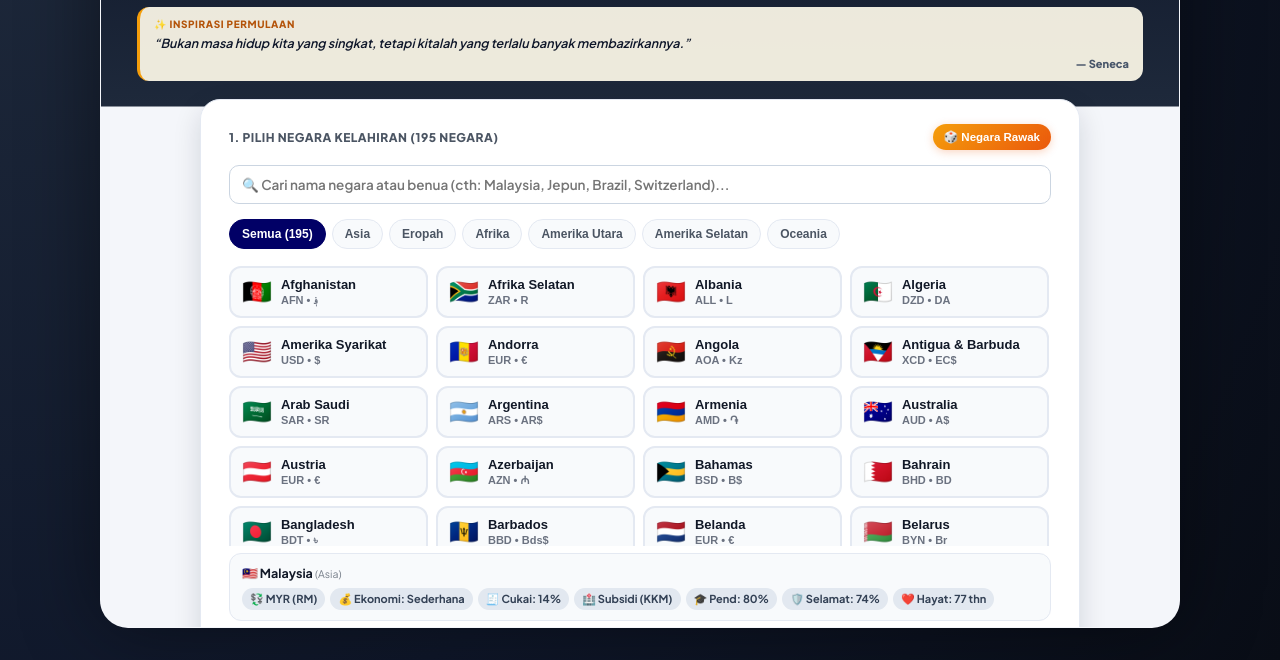
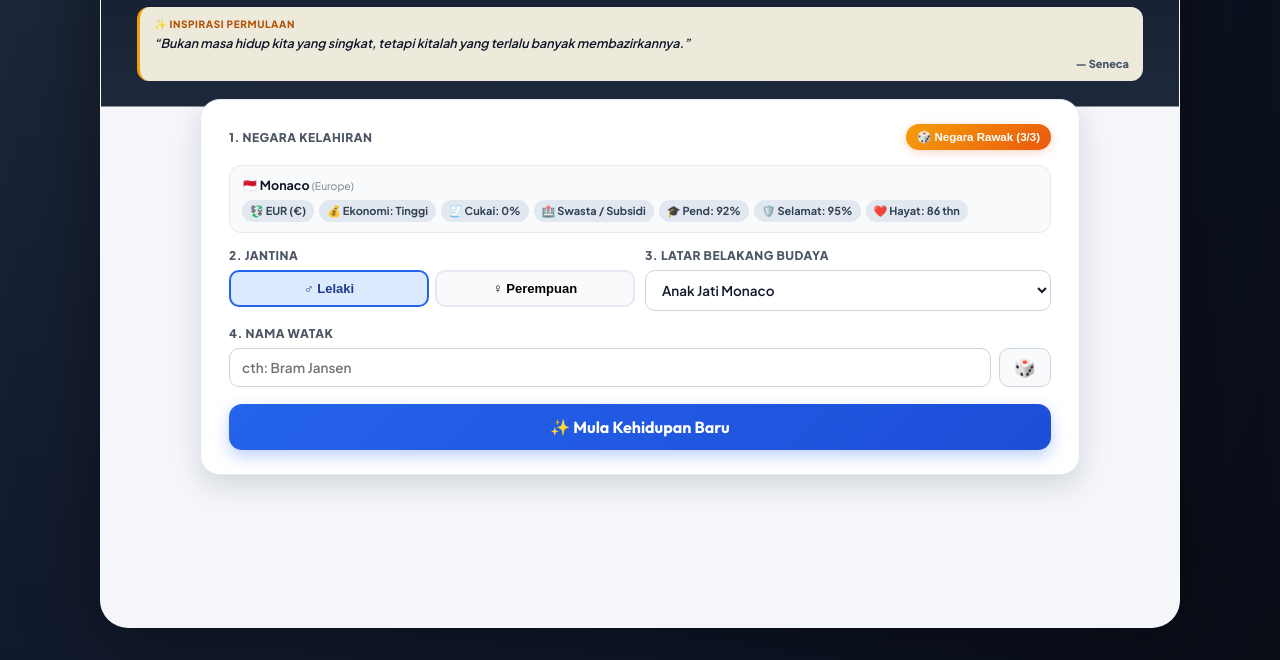
Before and after one commit to asrafsaharudin97-star/worldlife-sim, a plain HTML site: page index.html in a window 1280 px wide. Shown: the part 156-816 px from the top of the page. Drawn offline with Linux system fonts and the light colour scheme.

Commit message:
Remove Israel from country data, hide country list, and limit random country rerolls to 3

```diff
--- a/index.html
+++ b/index.html
@@ -136,7 +136,7 @@
     <!-- Skrin Permulaan / Cipta Watak -->
     <section id="start-screen" class="start-screen">
       <div class="start-hero">
-        <div class="hero-badge">🌏 Simulator Kehidupan • 195 Negara Dunia</div>
+        <div class="hero-badge">🌏 Simulator Kehidupan • <span id="hero-country-count"></span> Negara Dunia</div>
         <h1 class="hero-title">World<span>Life</span></h1>
         <p class="hero-desc">
           Jalani seperti mana yang kamu ingin kan
@@ -147,12 +147,9 @@
       <div class="creator-card">
         <div class="creator-section">
           <div class="country-picker-head">
-            <label class="creator-label" style="margin:0;">1. Pilih Negara Kelahiran (195 Negara)</label>
-            <button type="button" id="btn-random-country" class="random-country-btn" title="Pilih negara secara rawak">🎲 Negara Rawak</button>
+            <label class="creator-label" style="margin:0;">1. Negara Kelahiran</label>
+            <button type="button" id="btn-random-country" class="random-country-btn" title="Tukar negara secara rawak">🎲 Negara Rawak (3/3)</button>
           </div>
-          <input type="text" id="country-search" class="input-field country-search-input" placeholder="🔍 Cari nama negara atau benua (cth: Malaysia, Jepun, Brazil, Switzerland)..." />
-          <div id="continent-filters" class="tab-pills" style="margin-bottom:8px;"></div>
-          <div id="country-grid" class="country-grid country-grid-scroll"></div>
           <div id="country-preview" class="country-preview"></div>
         </div>
 
--- a/js/data/world_countries.js
+++ b/js/data/world_countries.js
@@ -158,7 +158,6 @@
     ['ID','Indonesia','🇮🇩','Asia','IDR','Rp ',15800,0.34,0.34,0.15,'Subsidi (BPJS)',0.30,68,66,72,'indonesian','Jakarta'],
     ['IR','Iran','🇮🇷','Asia','IRR','﷼',42000,0.30,0.35,0.15,'Subsidi',0.35,74,58,77,'persian_turkic','Tehran'],
     ['IQ','Iraq','🇮🇶','Asia','IQD','IQD ',1310,0.32,0.38,0.12,'Subsidi',0.40,56,42,72,'arabic_me','Baghdad'],
-    ['IL','Israel','🇮🇱','Asia','ILS','₪',3.7,1.05,0.88,0.28,'Subsidi',0.40,88,65,83,'arabic_me','Jerusalem'],
     ['JP','Jepun','🇯🇵','Asia','JPY','¥',152,1.08,0.86,0.24,'Subsidi (NHI)',0.35,95,94,85,'japanese','Tokyo'],
     ['JO','Jordan','🇯🇴','Asia','JOD','JD ',0.71,0.38,0.48,0.14,'Subsidi',0.45,74,72,76,'arabic_me','Amman'],
     ['KZ','Kazakhstan','🇰🇿','Asia','KZT','₸',450,0.44,0.42,0.10,'Subsidi',0.40,78,68,74,'persian_turkic','Astana'],
@@ -497,7 +496,7 @@
   }
 
   window.WORLD_CONTINENTS = [
-    { id: 'ALL', label: 'Semua (195)' },
+    { id: 'ALL', label: `Semua (${Object.keys(window.COUNTRIES).length})` },
     { id: 'Asia', label: 'Asia' },
     { id: 'Europe', label: 'Eropah' },
     { id: 'Africa', label: 'Afrika' },
--- a/js/ui/app.js
+++ b/js/ui/app.js
@@ -90,55 +90,23 @@ window.App = {
       quoteWrap.innerHTML = Quotes.renderQuoteCard(Quotes.getByCategory('new_life'), 'Inspirasi Permulaan');
     }
 
-    // Penapis Benua
-    const contWrap = document.getElementById('continent-filters');
-    const continents = window.WORLD_CONTINENTS || [{ id: 'ALL', label: 'Semua' }];
-    if (contWrap) {
-      contWrap.innerHTML = continents.map(ct => `
-        <button type="button" class="tab-pill cont-pill ${ct.id === 'ALL' ? 'active' : ''}" data-cont="${ct.id}">${ct.label}</button>
-      `).join('');
-      contWrap.querySelectorAll('.cont-pill').forEach(pill => {
-        pill.addEventListener('click', () => {
-          this.creator.continent = pill.dataset.cont;
-          contWrap.querySelectorAll('.cont-pill').forEach(p => p.classList.remove('active'));
-          pill.classList.add('active');
-          this._renderCreatorCountryGrid();
-        });
-      });
-    }
+    // Kemas kini jumlah negara dinamik
+    const countEl = document.getElementById('hero-country-count');
+    if (countEl) countEl.textContent = String(Object.keys(window.COUNTRIES).length);
 
-    // Carian pantas negara / benua
-    const searchEl = document.getElementById('country-search');
-    if (searchEl) {
-      searchEl.addEventListener('input', (e) => {
-        this.creator.search = e.target.value.trim().toLowerCase();
-        Utils.debounceKey('creator-country-search', () => this._renderCreatorCountryGrid(), 160);
-      });
-    }
-
-    // Butang Negara Rawak
+    // Butang Negara Rawak (had maksimum 3 kali rawak)
     const randCountryBtn = document.getElementById('btn-random-country');
     if (randCountryBtn) {
       randCountryBtn.addEventListener('click', () => {
-        const all = Object.values(window.COUNTRIES);
-        const picked = Utils.pick(all);
+        if ((this.creator.rerollsLeft ?? 0) <= 0) return;
+        const picked = this._rollRandomCountry(true);
         if (!picked) return;
-        this.creator.countryId = picked.id;
-        this.creator.continent = 'ALL';
-        this.creator.search = '';
-        if (searchEl) searchEl.value = '';
-        if (contWrap) {
-          contWrap.querySelectorAll('.cont-pill').forEach(p => p.classList.toggle('active', p.dataset.cont === 'ALL'));
-        }
-        this._renderCreatorCountryGrid();
+        this.creator.rerollsLeft = Math.max(0, (this.creator.rerollsLeft ?? 3) - 1);
         this._syncCreatorCountry();
-        const selEl = document.querySelector(`#country-grid .country-card-opt[data-cid="${picked.id}"]`);
-        if (selEl) selEl.scrollIntoView({ block: 'nearest', behavior: 'smooth' });
+        this._updateRandomCountryBtn();
         this.toast(`🎲 Negara rawak terpilih: ${picked.flag} ${picked.name}!`, 'culture');
       });
     }
-
-    this._renderCreatorCountryGrid();
 
     document.querySelectorAll('#gender-toggle .pill-opt').forEach(btn => {
       btn.addEventListener('click', () => {
@@ -153,7 +121,6 @@ window.App = {
       this.creator.heritageId = e.target.value;
       this._refreshRandomPlaceholder();
     });
-
 
     document.getElementById('btn-random-name').addEventListener('click', () => {
       const name = Utils.generateName(this.creator.countryId, this.creator.gender, this.creator.heritageId);
@@ -181,53 +148,42 @@ window.App = {
       }
     });
 
-    this._syncCreatorCountry();
+    this._initCreatorRandomCountry();
   },
 
-  _renderCreatorCountryGrid() {
-    const grid = document.getElementById('country-grid');
-    if (!grid) return;
-    const q = this.creator.search || '';
-    const cont = this.creator.continent || 'ALL';
+  _initCreatorRandomCountry() {
+    this.creator.rerollsLeft = 3;
+    this._rollRandomCountry(false);
+    this._syncCreatorCountry();
+    this._updateRandomCountryBtn();
+  },
 
-    const list = Object.values(window.COUNTRIES)
-      .filter(c => {
-        if (cont !== 'ALL' && c.continent !== cont) return false;
-        if (q) {
-          const hay = `${c.name} ${c.id} ${c.continent || ''} ${c.currencyCode || ''}`.toLowerCase();
-          if (!hay.includes(q)) return false;
-        }
-        return true;
-      })
-      .sort((a, b) => a.name.localeCompare(b.name));
+  _rollRandomCountry(excludeCurrent = true) {
+    const all = Object.values(window.COUNTRIES);
+    const pool = excludeCurrent && all.length > 1
+      ? all.filter(c => c.id !== this.creator.countryId)
+      : all;
+    const picked = Utils.pick(pool);
+    if (picked) {
+      this.creator.countryId = picked.id;
+    }
+    return picked;
+  },
 
-    if (list.length === 0) {
-      grid.innerHTML = `<div class="info-banner" style="grid-column:1/-1;">Tiada negara ditemui untuk carian "${Utils.escapeHtml(q)}".</div>`;
-      return;
-    }
-
-    grid.innerHTML = list.map(c => `
-      <button type="button" class="country-card-opt ${c.id === this.creator.countryId ? 'selected' : ''}" data-cid="${c.id}">
-        <span class="cc-flag">${c.flag}</span>
-        <span>
-          <span class="cc-name">${Utils.escapeHtml(c.name)}</span>
-          <span class="cc-curr">${c.currency.code} • ${c.currency.symbol.trim()}</span>
-        </span>
-      </button>
-    `).join('');
-    this._countryGridRendered = true;
-
-    // Pendengar terwakil tunggal (dipasang sekali sahaja) — bukan 195 pendengar setiap kali dirender
-    if (!grid._delegated) {
-      grid._delegated = true;
-      grid.addEventListener('click', (e) => {
-        const btn = e.target.closest ? e.target.closest('.country-card-opt') : null;
-        if (!btn || !grid.contains(btn)) return;
-        this.creator.countryId = btn.dataset.cid;
-        grid.querySelectorAll('.country-card-opt.selected').forEach(b => b.classList.remove('selected'));
-        btn.classList.add('selected');
-        this._syncCreatorCountry();
-      });
+  _updateRandomCountryBtn() {
+    const btn = document.getElementById('btn-random-country');
+    if (!btn) return;
+    const left = Math.max(0, this.creator.rerollsLeft ?? 0);
+    if (left > 0) {
+      btn.disabled = false;
+      btn.textContent = `🎲 Negara Rawak (${left}/3)`;
+      btn.style.opacity = '';
+      btn.style.cursor = '';
+    } else {
+      btn.disabled = true;
+      btn.textContent = '🎲 Had Rawak Tamat (0/3)';
+      btn.style.opacity = '0.55';
+      btn.style.cursor = 'not-allowed';
     }
   },
 
@@ -279,12 +235,13 @@ window.App = {
     document.getElementById('life-feed-container').classList.add('hidden');
     document.getElementById('game-footer').classList.add('hidden');
 
-    // Bina semula grid 195 negara hanya apabila skrin pencipta watak dibuka
-    if (!this._countryGridRendered) this._renderCreatorCountryGrid();
+    const countEl = document.getElementById('hero-country-count');
+    if (countEl) countEl.textContent = String(Object.keys(window.COUNTRIES).length);
+
+    this._initCreatorRandomCountry();
 
     const saved = GameState.load();
     document.getElementById('btn-continue-life').classList.toggle('hidden', !(saved && saved.alive));
-    this._syncCreatorCountry();
   },
 
   showGameScreen() {
@@ -293,10 +250,6 @@ window.App = {
     document.getElementById('life-feed-container').classList.remove('hidden');
     document.getElementById('game-footer').classList.remove('hidden');
 
-    // Bebaskan ~195 nod DOM grid negara semasa bermain (jimat memori di peranti mudah alih)
-    const grid = document.getElementById('country-grid');
-    if (grid) grid.innerHTML = '';
-    this._countryGridRendered = false;
     this._feedLimit = this.FEED_PAGE_SIZE;
     this._feedSig = '';
   },
```
